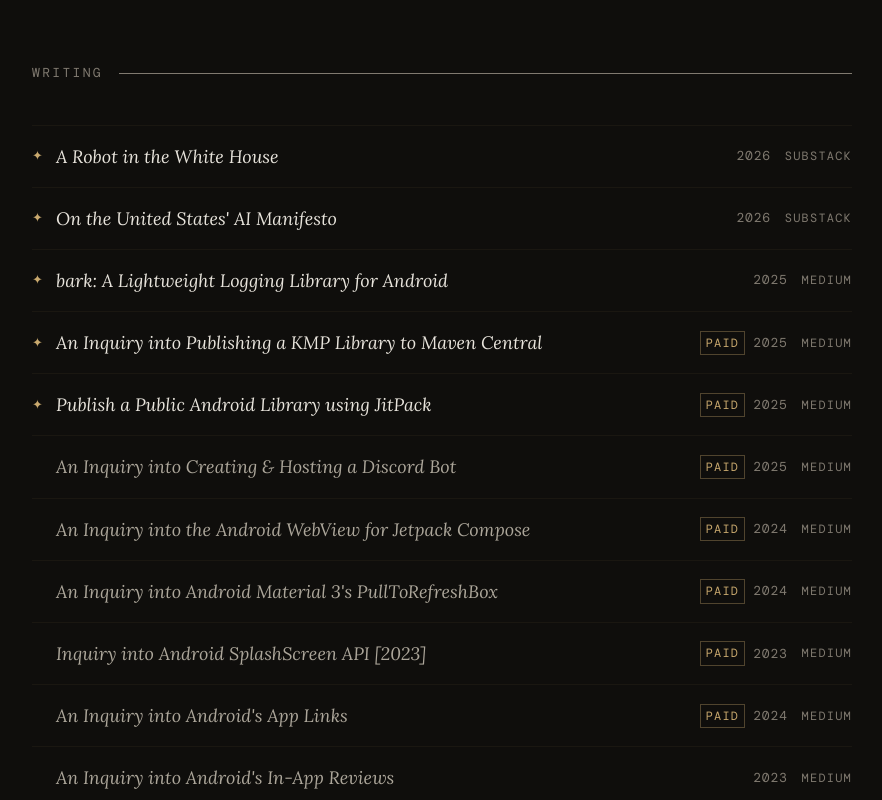
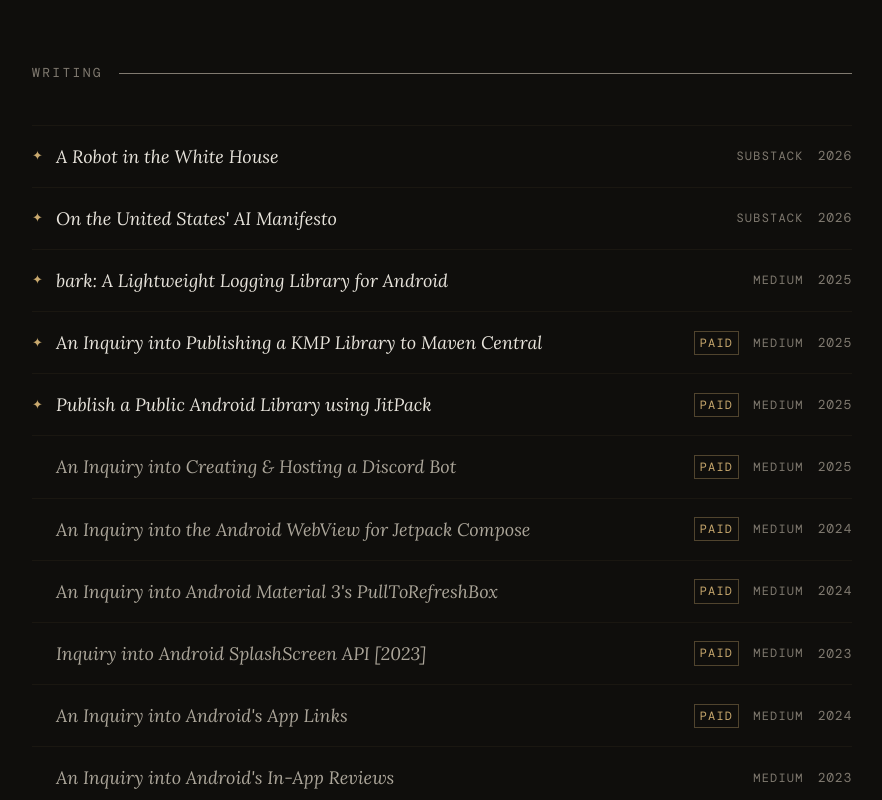
Before and after one commit to ivangarzab/ivangarzab-com, a React (Vite) app: page / in a window 1280 px wide. Shown: the part 3600-4400 px from the top of the page, without its empty margins (198-1080 px from the left). Built offline with nearby package versions, Linux system fonts and the light colour scheme; a web font is replaced by a local one.

Commit message:
refactor: Move the order of paid source and year

```diff
--- a/src/components/Writing.tsx
+++ b/src/components/Writing.tsx
@@ -15,11 +15,9 @@
           >
             <span className="post-star">✦</span>
             <span className="post-title">{post.title}</span>
-            <span className="post-meta">
-              {post.paid && <span className="paywall-badge">Paid</span>}
-              {post.year}
-            </span>
+            <span className="post-meta">{post.paid && <span className="paywall-badge">Paid</span>}</span>
             <span className="post-source">{post.source}</span>
+            <span className="post-meta">{post.year}</span>
           </a>
         ))}
       </div>
--- a/src/index.css
+++ b/src/index.css
@@ -448,7 +448,7 @@
 /* ── WRITING ── */
 .post-row {
     display: grid;
-    grid-template-columns: 10px 1fr auto auto;
+    grid-template-columns: 10px 1fr auto auto auto;
     align-items: center;
     gap: 14px;
     padding: 18px 0;
```
